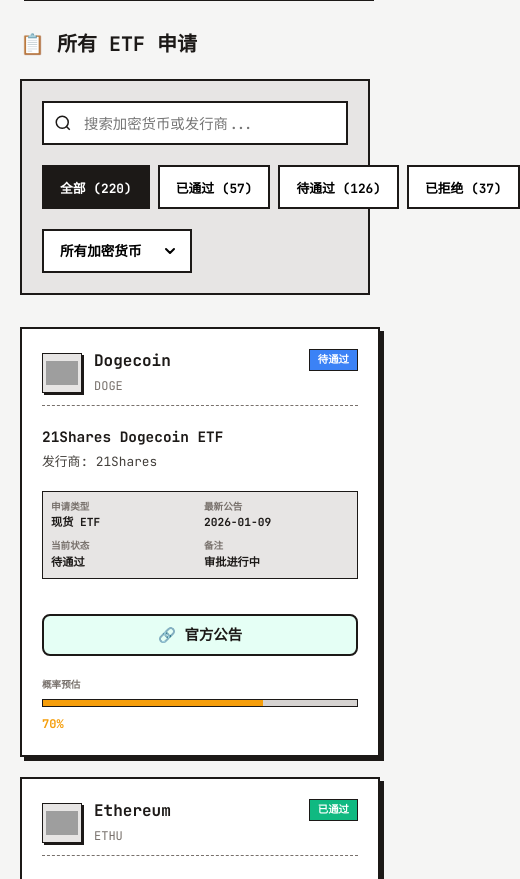
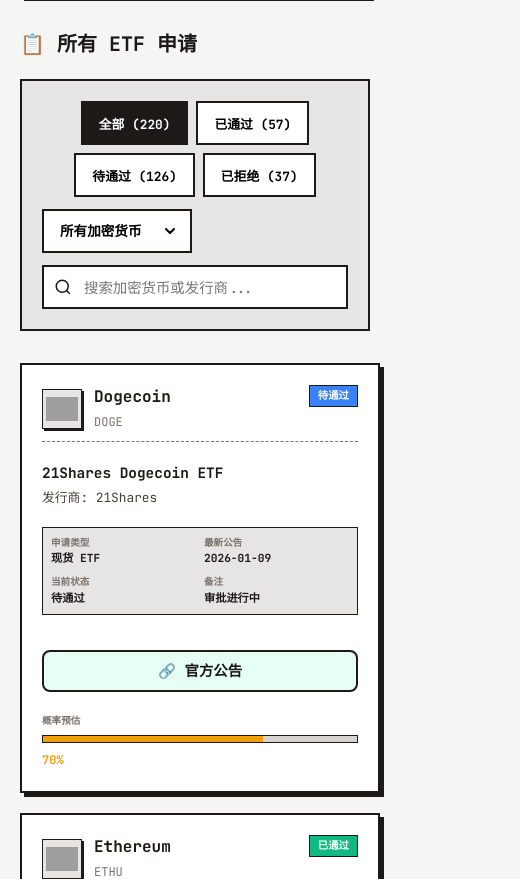
Before and after one commit to rexliu1912-star/crypto-etf-tracker, a website: page index.html in a window 390 px wide. Shown: the part 1517-2396 px from the top of the page, 520 px wide, since content can reach past the window. Drawn offline with nearby package versions, Linux system fonts and the light colour scheme; grey boxes are pictures that could not be loaded.

Commit message:
Move search box to the right side of the filter bar and optimize mobile layout

```diff
--- a/index.html
+++ b/index.html
@@ -135,13 +135,6 @@
                 <span id="titleApplications">所有 ETF 申请</span>
             </h2>
             <div class="filters-container">
-                <div class="search-box">
-                    <svg viewBox="0 0 24 24" fill="none" stroke="currentColor" stroke-width="2">
-                        <circle cx="11" cy="11" r="8" />
-                        <path d="m21 21-4.35-4.35" />
-                    </svg>
-                    <input type="text" id="searchInput" placeholder="搜索加密货币或发行商...">
-                </div>
                 <div class="filter-buttons">
                     <button class="filter-btn active" data-filter="all" id="btnAll">全部 (0)</button>
                     <button class="filter-btn" data-filter="approved" id="btnApproved">已通过 (0)</button>
@@ -152,6 +145,13 @@
                     <select id="cryptoFilter">
                         <option value="all" id="optAllCrypto">所有加密货币</option>
                     </select>
+                </div>
+                <div class="search-box">
+                    <svg viewBox="0 0 24 24" fill="none" stroke="currentColor" stroke-width="2">
+                        <circle cx="11" cy="11" r="8" />
+                        <path d="m21 21-4.35-4.35" />
+                    </svg>
+                    <input type="text" id="searchInput" placeholder="搜索加密货币或发行商...">
                 </div>
             </div>
 
--- a/styles.css
+++ b/styles.css
@@ -300,9 +300,10 @@
 }
 
 .search-box {
-    flex: 2;
+    flex: 1;
     min-width: 300px;
     position: relative;
+    margin-left: auto;
 }
 
 .search-box input {
@@ -867,6 +868,22 @@
         justify-content: center;
         width: 100%;
     }
+
+    .filters-container {
+        flex-direction: column;
+        gap: 12px;
+    }
+
+    .filter-buttons {
+        justify-content: center;
+        flex-wrap: wrap;
+    }
+
+    .search-box {
+        margin-left: 0;
+        width: 100%;
+        min-width: 0;
+    }
 }
 
 @media (max-width: 480px) {
```
